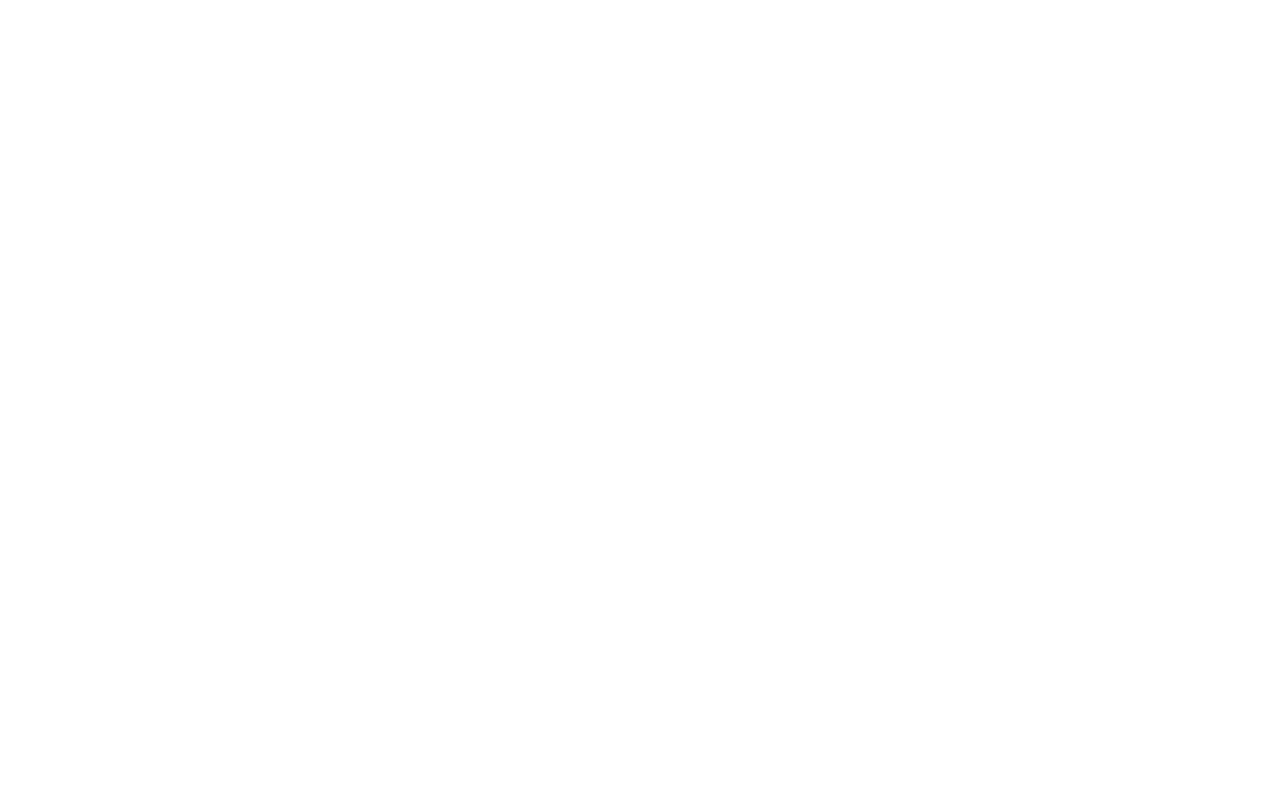
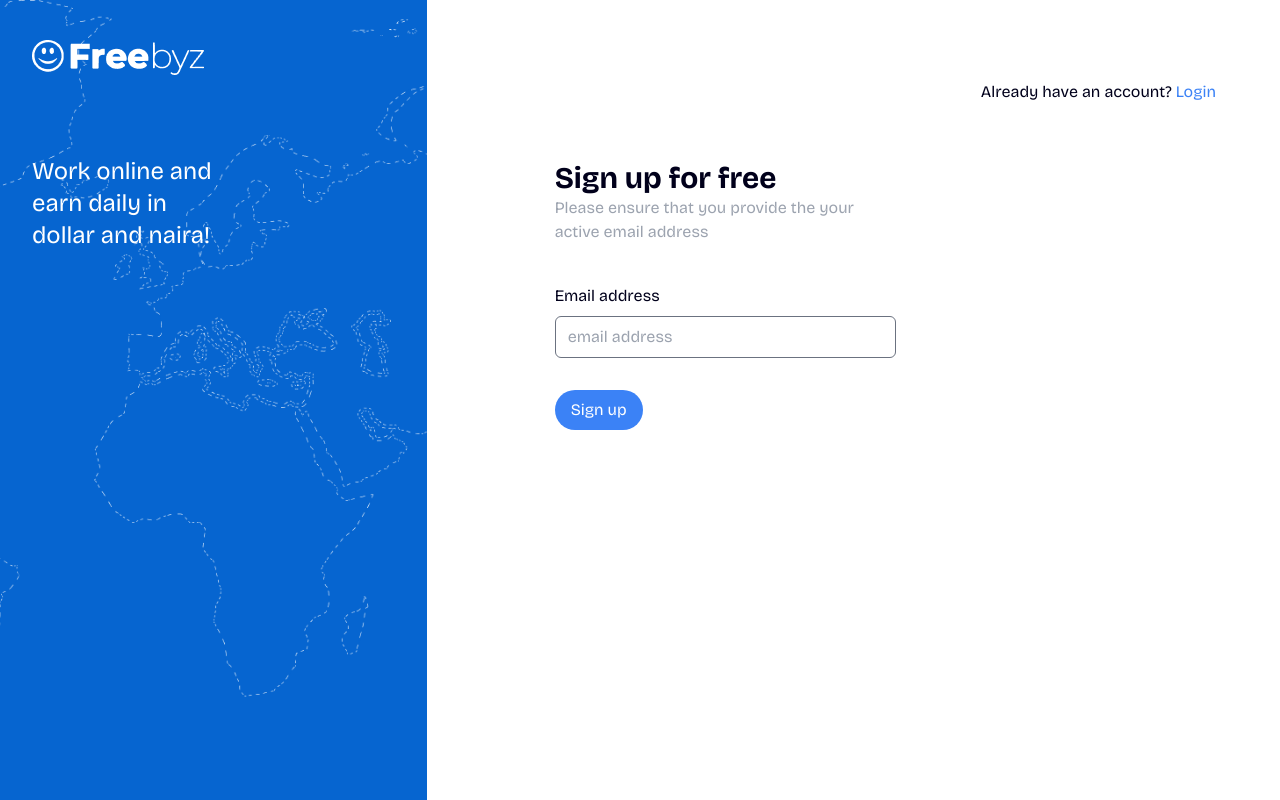
Before and after one commit to solotobby/gamification_fe, a React app: page /registration-foreign in a window 1280 px wide. Before the commit this address had no page. Built offline with nearby package versions, Linux system fonts and the light colour scheme; the HTML template or start-up script is replaced by a standard one.

Commit message:
Add more implementation to auth

```diff
--- a/src/App.jsx
+++ b/src/App.jsx
@@ -34,6 +34,8 @@
 import TalkToUs from './components/dashboard/talk to us/TalkToUs.jsx';
 import OpenNewticket from './components/dashboard/talk to us/OpenNewTicket.jsx';
 import CurrncyConverter from './components/dashboard/currency converter/CurrencyConverter.jsx';
+import NigeriaRegistration from './components/landing-page/NigeriaRegistration.jsx';
+import ForeignRegistration from './components/landing-page/ForeignRegistration.jsx';
 
 
 function App() {
@@ -77,6 +79,8 @@
         <Route path="/talk-to-us" element={< TalkToUs />} />
         <Route path="/open-new-ticket" element={< OpenNewticket />} />
         <Route path="/currency-converter" element={< CurrncyConverter />} />
+        <Route path="/registration-nigeria" element={< NigeriaRegistration />} />
+        <Route path="/registration-foreign" element={< ForeignRegistration />} />
 
 
       </Routes>
--- /dev/null
+++ b/src/components/landing-page/ForeignRegistration.jsx
@@ -0,0 +1,56 @@
+
+
+import { Link } from "react-router-dom";
+
+
+const ForeignRegistration = () => {
+    return (
+        <div className="relative grid h-screen grid-cols-1 bg-white md:grid-cols-3">
+
+            <div className="w-full h-32 pl-2 md:pl-8 md:h-full bg-customBlue left-class shrink-0 background-map2">
+                <img className="pt-10" src="/images/Freebyz-logo-white.png" alt="freebyz-logo" />
+                <h1 className="w-1/2 mt-20 text-2xl text-white">Work online and earn daily in dollar and naira!</h1>
+
+            </div>
+
+
+            <div className='flex h-full col-span-2'>
+                    <div className="flex flex-col mt-40 login-content lg:w-[40%] ml-0 md:ml-10 lg:ml-32 w-full px-4 md:px-0">
+                        <h2 className="text-3xl font-bold">Sign up for free</h2>
+                        <p className="text-gray-400 ">Please ensure that you provide the your active email address</p>
+                        <form className="mt-10" >
+                            <div className="flex flex-col form-group">
+                                <label htmlFor="email-address">Email address</label>
+                                <input
+                                    type="text"
+                                    id="email-address"
+                                    name="email-address"
+                                    className="mt-2 placeholder-gray-400 rounded-md"
+                                    placeholder="email address"
+
+                                />
+                            </div>
+                            <button
+                                className='px-4 py-2 mt-8 text-white bg-blue-500 rounded-full'
+                                type="submit"
+
+                            >
+                                Sign up
+                            </button>
+                            <p className="pb-10 mt-7 "></p>
+
+                        </form>
+                    </div>
+                </div>
+
+                <div className='absolute top-32 right-8 md:top-10'>
+                    <p className="mx-8 mt-10"> Already have an account? <Link to="/login" className="text-blue-500">Login</Link></p>
+                </div>
+        </div>
+    );
+
+};
+
+
+
+export default ForeignRegistration;
--- /dev/null
+++ b/src/components/landing-page/NigeriaRegistration.jsx
@@ -0,0 +1,54 @@
+import { Link } from "react-router-dom";
+
+
+const NigeriaRegistration = () => {
+    return (
+        <div className="relative grid h-screen grid-cols-1 bg-white md:grid-cols-3">
+
+            <div className="w-full h-32 pl-2 md:pl-8 md:h-full bg-customBlue left-class shrink-0 background-map2">
+                <img className="pt-10" src="/images/Freebyz-logo-white.png" alt="freebyz-logo" />
+                <h1 className="w-1/2 mt-20 text-2xl text-white">Work online and earn daily in dollar and naira!</h1>
+
+            </div>
+
+
+            <div className='flex h-full col-span-2'>
+                    <div className="flex flex-col mt-40 login-content lg:w-[40%] ml-0 md:ml-10 lg:ml-32 w-full px-4 md:px-0">
+                        <h2 className="text-3xl font-bold">Sign up for free</h2>
+                        <p className="text-gray-400 ">Please ensure that you provide the your active phone number</p>
+                        <form className="mt-10" >
+                            <div className="flex flex-col form-group">
+                                <label htmlFor="email-address">Phone number</label>
+                                <input
+                                    type="text"
+                                    id="email-address"
+                                    name="email-address"
+                                    className="mt-2 placeholder-gray-400 rounded-md"
+                                    placeholder="0813**********"
+
+                                />
+                            </div>
+                            <button
+                                className='px-4 py-2 mt-8 text-white bg-blue-500 rounded-full'
+                                type="submit"
+
+                            >
+                                Sign up
+                            </button>
+                            <p className="pb-10 mt-7 "></p>
+
+                        </form>
+                    </div>
+                </div>
+
+                <div className='absolute top-32 right-8 md:top-10'>
+                    <p className="mx-8 mt-10"> Already have an account? <Link to="/login" className="text-blue-500">Login</Link></p>
+                </div>
+        </div>
+    );
+
+};
+
+
+
+export default NigeriaRegistration;
```
